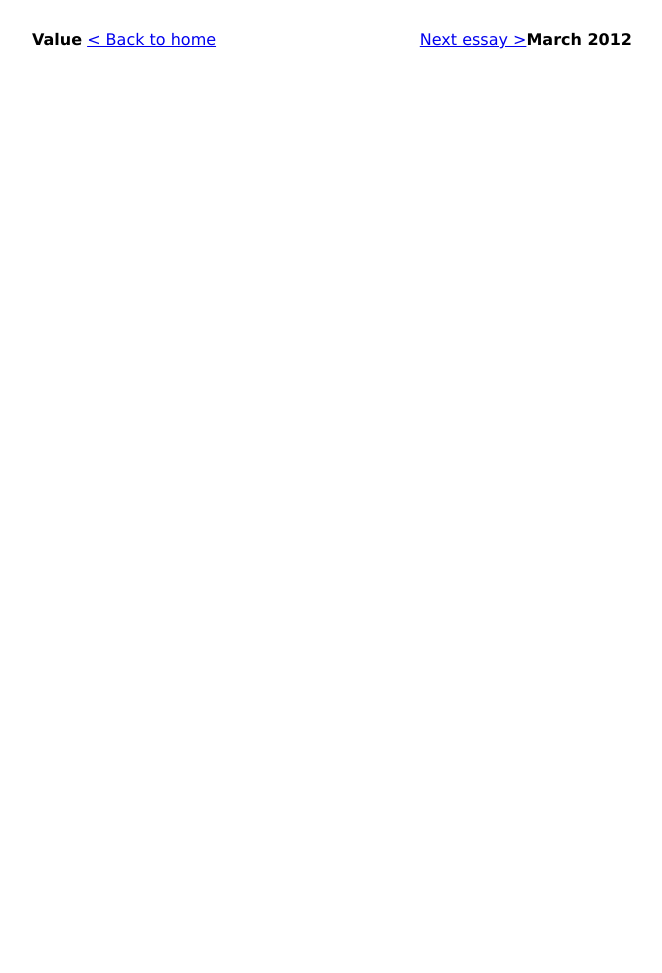
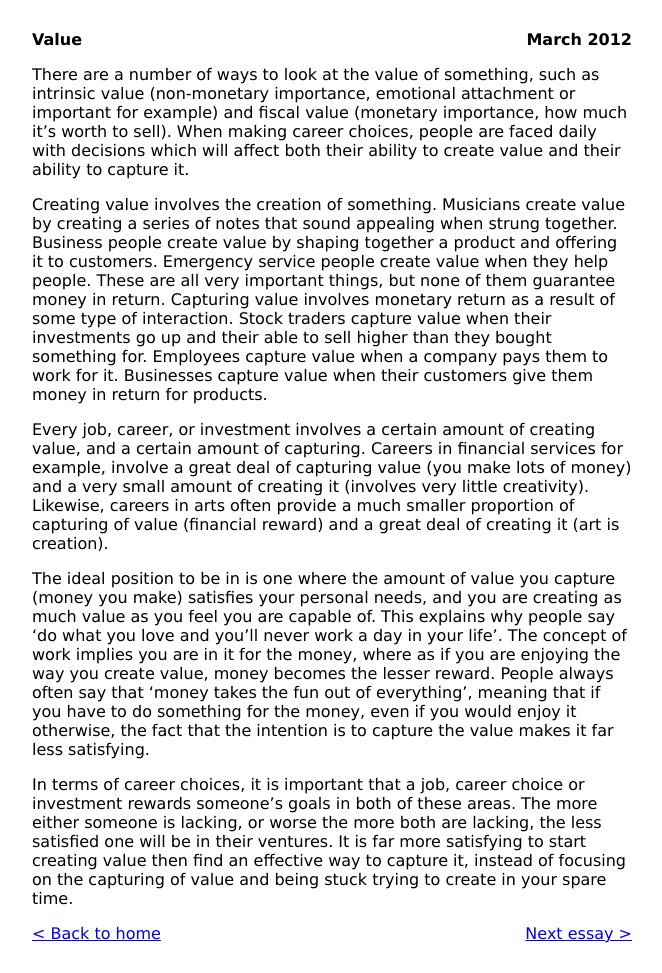
Before and after one commit to rogerkirkness/writing, a Jekyll site: the page built from _posts/2012-03-01-value.md, in a window 1280 px wide. Shown: the whole page, without its empty margins (308-970 px from the left). Built offline with Jekyll 4.4.1, drawn with Linux system fonts in a browser that asks for light colours; before the commit the page ends 900 px from its top, so only the background shows below that.

Commit message:
Finished posts

```diff
--- a/_posts/2012-03-01-value.md
+++ b/_posts/2012-03-01-value.md
@@ -3,3 +3,13 @@ layout: post
 title: Value
 date: March 2012
 ---
+There are a number of ways to look at the value of something, such as intrinsic value (non-monetary importance, emotional attachment or important for example) and fiscal value (monetary importance, how much it’s worth to sell). When making career choices, people are faced daily with decisions which will affect both their ability to create value and their ability to capture it.
+
+Creating value involves the creation of something. Musicians create value by creating a series of notes that sound appealing when strung together. Business people create value by shaping together a product and offering it to customers. Emergency service people create value when they help people. These are all very important things, but none of them guarantee money in return.
+Capturing value involves monetary return as a result of some type of interaction. Stock traders capture value when their investments go up and their able to sell higher than they bought something for. Employees capture value when a company pays them to work for it. Businesses capture value when their customers give them money in return for products.
+
+Every job, career, or investment involves a certain amount of creating value, and a certain amount of capturing. Careers in financial services for example, involve a great deal of capturing value (you make lots of money) and a very small amount of creating it (involves very little creativity). Likewise, careers in arts often provide a much smaller proportion of capturing of value (financial reward) and a great deal of creating it (art is creation).
+
+The ideal position to be in is one where the amount of value you capture (money you make) satisfies your personal needs, and you are creating as much value as you feel you are capable of. This explains why people say ‘do what you love and you’ll never work a day in your life’. The concept of work implies you are in it for the money, where as if you are enjoying the way you create value, money becomes the lesser reward. People always often say that ‘money takes the fun out of everything’, meaning that if you have to do something for the money, even if you would enjoy it otherwise, the fact that the intention is to capture the value makes it far less satisfying.
+
+In terms of career choices, it is important that a job, career choice or investment rewards someone’s goals in both of these areas. The more either someone is lacking, or worse the more both are lacking, the less satisfied one will be in their ventures. It is far more satisfying to start creating value then find an effective way to capture it, instead of focusing on the capturing of value and being stuck trying to create in your spare time.
```
